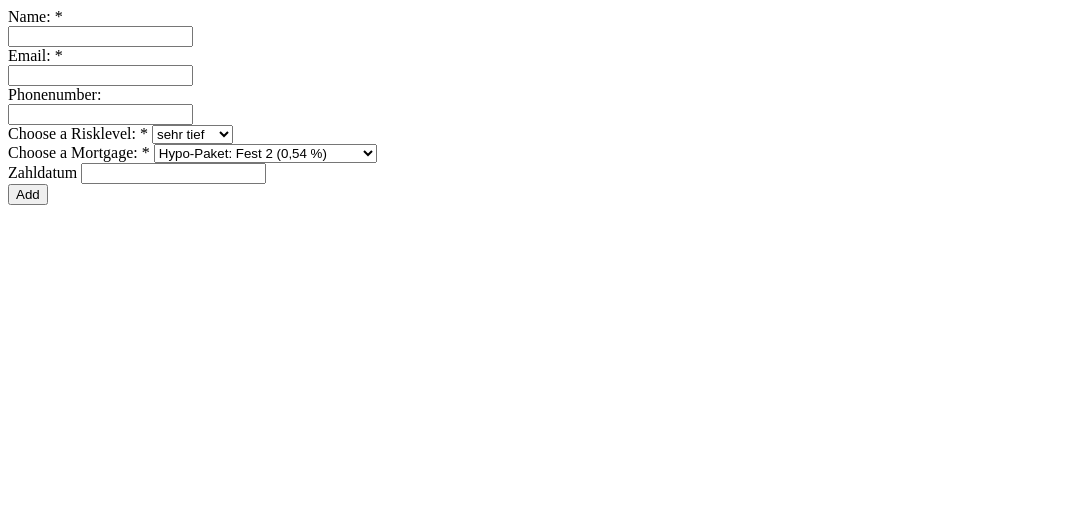
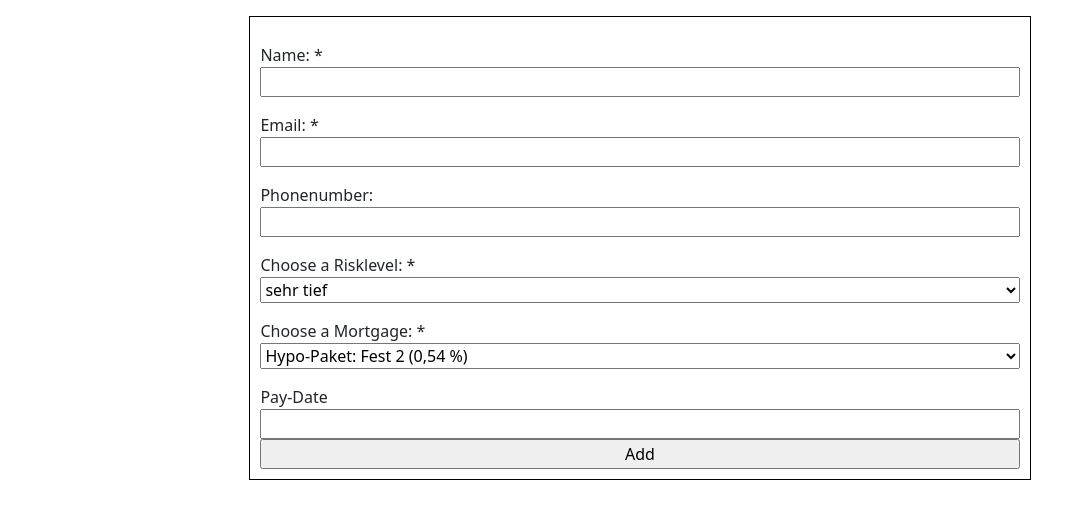
Before and after one commit to Schufeli/modul-307-interactive-website, a PHP site: page /create in a window 1280 px wide. Shown: the top 519 px of the page, without its empty margins (0-1086 px from the left). Run offline with PHP 8.4, Linux system fonts and the light colour scheme; data comes from the database, SQL or seed files in the repository.

Commit message:
styled create form

```diff
--- a/app/Views/create.view.php
+++ b/app/Views/create.view.php
@@ -4,9 +4,13 @@
     <meta charset="UTF-8">
     <meta http-equiv="X-UA-Compatible" content="IE=edge">
     <meta name="viewport" content="width=device-width, initial-scale=1.0">
+    <link rel="stylesheet" href="public/css/create.css">
+    <link href="https://cdn.jsdelivr.net/npm/bootstrap@5.0.0-beta3/dist/css/bootstrap.min.css" rel="stylesheet" integrity="sha384-eOJMYsd53ii+scO/bJGFsiCZc+5NDVN2yr8+0RDqr0Ql0h+rP48ckxlpbzKgwra6" crossorigin="anonymous">
     <title>HippiBank</title>
 </head>
 <body>
+    <div class="container">
+    <div class="wrapper">
     <?php
         foreach($errors as $error)
         {
@@ -24,7 +28,7 @@
         <input type="tel" id="phone" name="phone" value="<?=$phone ?? ''?>"><br>
 
         <label for="risklevel">Choose a Risklevel: *</label>
-        <select name="risklevel" id="risklevel" required onchange="updateDate()">
+        <select name="risklevel" id="risklevel" required>
         <?php foreach($risklevels as $risklevel): ?>
                 <option
                 <?php
@@ -55,19 +59,11 @@
                 </option>
             <?php endforeach; ?>
         </select> <br>
-        <label for="mortgage">Zahldatum</label>
+        <label for="mortgage">Pay-Date</label>
         <input class="dateOutput" type="text" value="<?=$finisch ?? ''?>" readonly><br>
         <input type="submit" value="Add">
-        <script>
-            document.addEventListener('selectionchange', () => {
-                console.log(document.getSelection());
-            });
-
-            // onselectionchange version
-            document.onselectionchange = () => {
-                ;
-            }
-        </script>
     </form>
+    </div>
+    </div>
 </body>
 </html>
--- /dev/null
+++ b/public/css/create.css
@@ -0,0 +1,27 @@
+.container {
+    display: flex;
+    justify-content: center;
+    margin-top: 1rem;
+}
+
+.wrapper {
+    width: 70%;
+    padding: 10px;
+    border: 1px black solid;
+}
+
+form input {
+    width: 100%;
+}
+
+form select {
+    width: 100%;
+}
+
+label {
+    margin-top: 1rem;
+}
+
+ul li {
+    color: red;
+}
```
